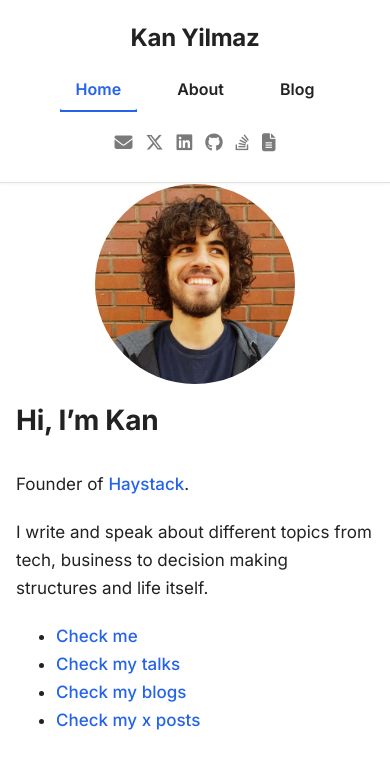
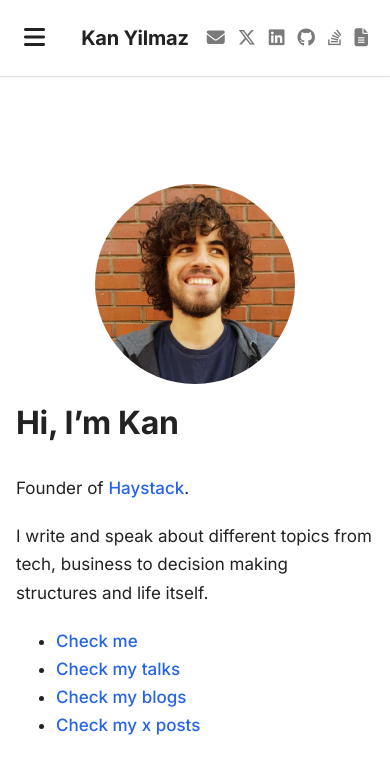
Before and after one commit to thellimist/thellimist.github.io, a Jekyll site: the page built from index.html, in a window 390 px wide. Shown: the top 774 px of the page. Built offline with Jekyll 4.4.1, drawn with Linux system fonts in a browser that asks for light colours.

Commit message:
fix mobile view

```diff
--- a/_layouts/default.html
+++ b/_layouts/default.html
@@ -19,6 +19,9 @@
   <body>
     <nav class="top-nav">
       <div class="nav-wrapper">
+        <button class="mobile-menu-button" aria-label="Toggle menu">
+          <i class="fas fa-bars"></i>
+        </button>
         <div class="nav-brand">
           <h1>Kan Yilmaz</h1>
         </div>
--- a/stylesheets/styles.css
+++ b/stylesheets/styles.css
@@ -38,6 +38,7 @@ body {
   line-height: 1.55; /* Slightly improved for Inter font */
   font-size: 17px; /* Adjusted for better readability with Inter */
   transition: all 0.2s ease;
+  padding-top: 72px; /* Add padding to account for fixed header */
 }
 
 /* Improved typography with restricted styles */
@@ -391,28 +392,113 @@ td {
   border-bottom: 1px solid var(--border);
 }
 
-/* Responsive improvements */
+/* Mobile navigation styles */
 @media screen and (max-width: 768px) {
-  h1 {
-    font-size: 28px;
-  }
-
-  h2 {
-    font-size: 22px;
+  .top-nav {
+    position: fixed;
+    top: 0;
+    left: 0;
+    right: 0;
+    z-index: 1000;
   }
 
   .nav-wrapper {
+    padding: 0 var(--space-2);
+    position: relative;
+    display: flex;
+    align-items: center;
+    justify-content: space-between;
+  }
+
+  /* Hamburger menu button */
+  .mobile-menu-button {
+    display: block;
+    background: none;
+    border: none;
+    color: var(--text-primary);
+    font-size: 24px;
+    cursor: pointer;
+    padding: var(--space-1);
+    margin-right: var(--space-2);
+    order: 1; /* Ensure it's first */
+  }
+
+  .nav-brand {
+    order: 2; /* Put brand after hamburger */
+    flex: 1;
+    text-align: center;
+  }
+
+  .nav-brand h1 {
+    font-size: 20px;
+    margin: 0;
+  }
+
+  .nav-social {
+    order: 3; /* Put social icons last */
+  }
+
+  /* Hide regular nav links by default */
+  .nav-links {
+    display: none;
+    position: absolute;
+    top: 100%;
+    left: 0;
+    right: 0;
+    background: var(--bg);
+    padding: var(--space-2);
+    border-bottom: 1px solid var(--border);
+    box-shadow: 0 2px 4px rgba(0,0,0,0.1);
+  }
+
+  /* Show nav links when menu is open */
+  .nav-links.mobile-open {
+    display: flex;
     flex-direction: column;
     gap: var(--space-2);
-    padding: var(--space-1) var(--space-2);
+  }
+
+  .nav-links a {
+    padding: var(--space-2);
+    display: block;
+    width: 100%;
+    text-align: left;
+  }
+
+  .content-wrapper {
+    padding: var(--space-2);
+    margin-top: 0;
+  }
+
+  /* Ensure post content doesn't get hidden under the fixed header */
+  .post-content {
+    padding-top: var(--space-2);
+  }
+
+  h1 {
+    margin-top: var(--space-2);
+  }
+}
+
+/* Desktop styles */
+@media screen and (min-width: 769px) {
+  .mobile-menu-button {
+    display: none;
   }
 
   .nav-links {
-    justify-content: center;
+    display: flex;
+    gap: var(--space-3);
   }
 
-  .content-wrapper {
-    margin-top: 120px;
+  .nav-brand {
+    flex: none;
+    text-align: left;
+  }
+
+  .nav-wrapper {
+    justify-content: flex-start;
+    gap: var(--space-4);
   }
 }
 
```
Also changed, not shown: other parts of _layouts/default.html (+18 -0 lines), assets/posts/decision_image.png (added), assets/posts/importance.png (added).
